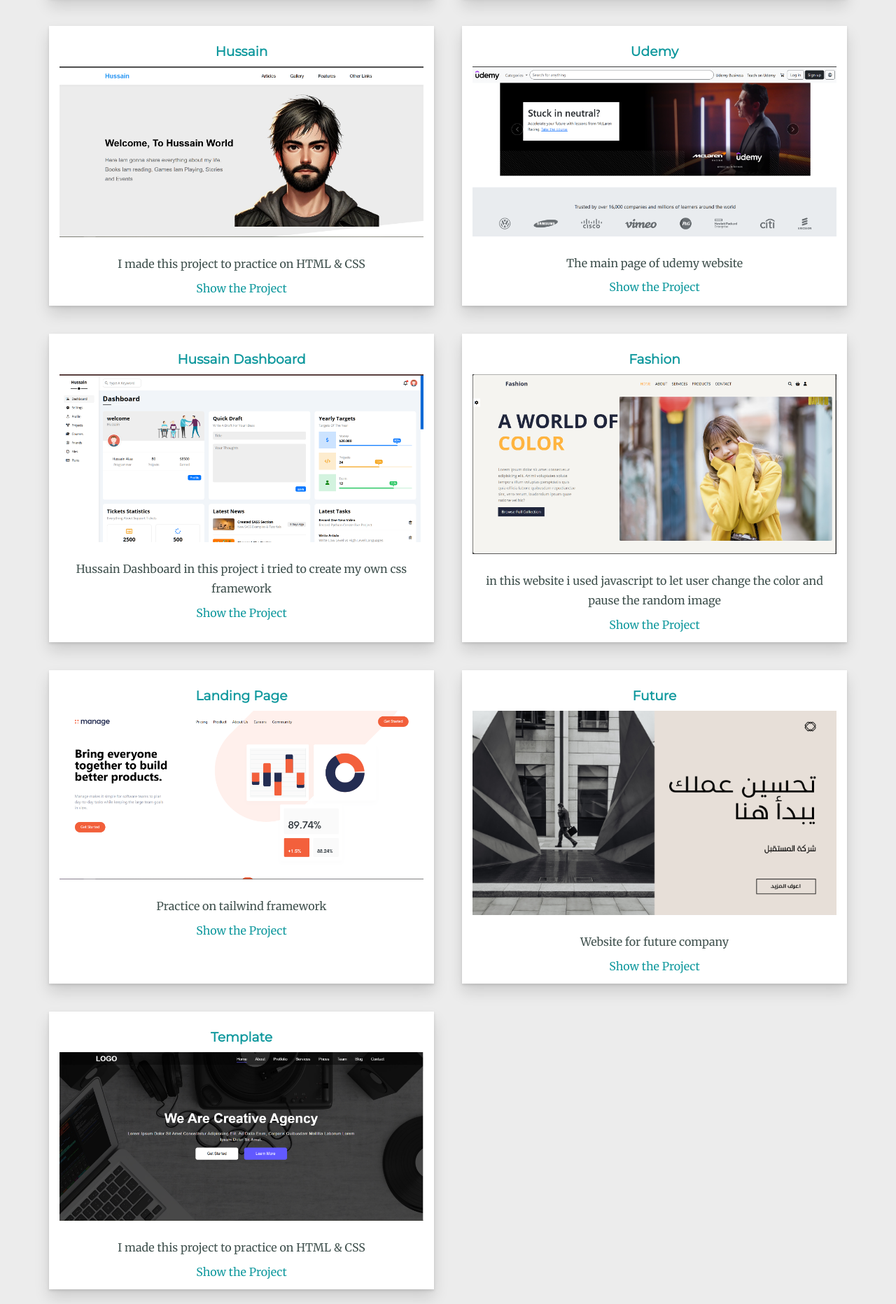
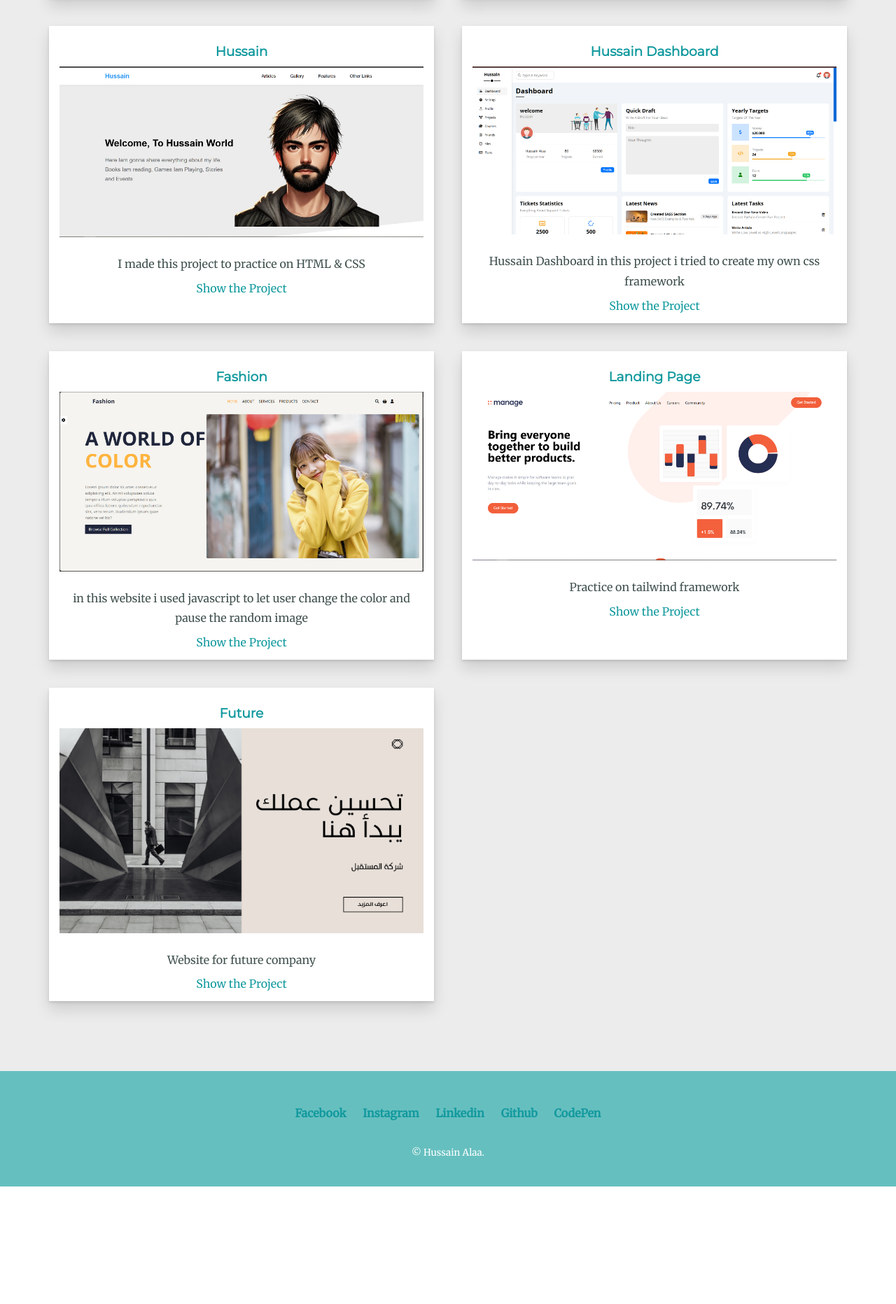
Before and after one commit to hussein430/My_PersonalSide, a plain HTML site: page index.html in a window 1280 px wide. Shown: the part 2516-4380 px from the top of the page at 70% size. After the commit the page ends 4212 px from the top, so only its background shows below. Drawn offline with Linux system fonts and the light colour scheme.

Commit message:
edit my work section

```diff
--- a/index.html
+++ b/index.html
@@ -155,17 +155,6 @@
         </div>
 
         <div class="box">
-          <h3>Udemy</h3>
-          <div class="image">
-            <img src="CSS - My Site Images/ProjectsImg/4.png" alt="Project4" />
-          </div>
-          <p>The main page of udemy website</p>
-          <a href="https://hussein430.github.io/UdemyWeb/" target="_blank"
-            >Show the Project</a
-          >
-        </div>
-
-        <div class="box">
           <h3>Hussain Dashboard</h3>
           <div class="image">
             <img src="CSS - My Site Images/ProjectsImg/8.png" alt="Project5" />
@@ -223,16 +212,6 @@
           >
         </div>
 
-        <div class="box">
-          <h3>Template</h3>
-          <div class="image">
-            <img src="CSS - My Site Images/ProjectsImg/7.png" alt="Project5" />
-          </div>
-          <p>I made this project to practice on HTML & CSS</p>
-          <a href="https://hussein430.github.io/Template1.0/" target="_blank"
-            >Show the Project</a
-          >
-        </div>
       </div>
     </section>
 
```
